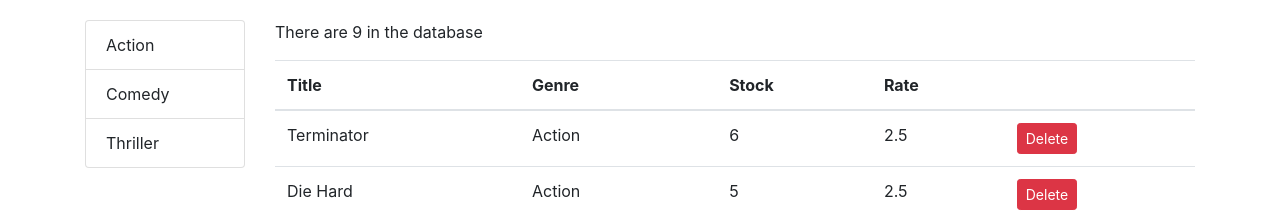
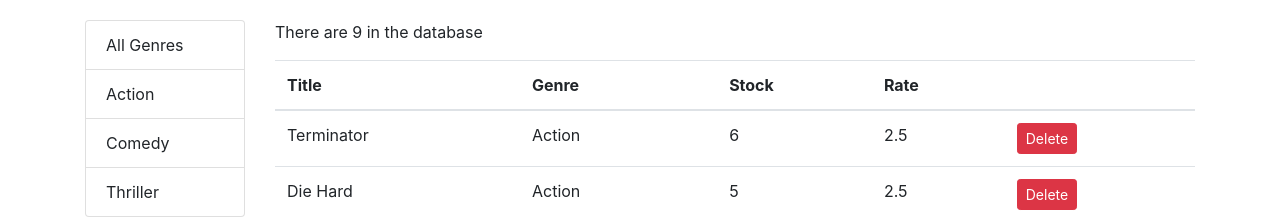
Before and after one commit to priyaesh/vidly-excercise, a React (Create React App) app: page / in a window 1280 px wide. Shown: the top 219 px of the page. Built offline with nearby package versions, Linux system fonts and the light colour scheme.

Commit message:
Adding all genre

```diff
--- a/src/components/movies.jsx
+++ b/src/components/movies.jsx
@@ -5,6 +5,7 @@ import ListGroup from "../common/listGroup";
 import { paginate } from "../utils/paginate";
 import { getMovies } from "../fakeMovieService";
 import { getGenres } from "../fakeGenreService";
+import { get } from "lodash";
 
 class Movies extends Component {
   state = {
@@ -15,7 +16,8 @@ class Movies extends Component {
   };
 
   componentDidMount() {
-    this.setState({ movies: getMovies(), genre: getGenres() });
+    const genre = [{ name: "All Genres" }, ...getGenres()];
+    this.setState({ movies: getMovies(), genre });
   }
   handleOnClick = (movie) => {
     console.log("Button Clicked", movie);
@@ -39,9 +41,10 @@ class Movies extends Component {
 
     if (count === 0) return <p> There is no movies in the database</p>;
 
-    const filtered = selectedGenre
-      ? allMovies.filter((m) => m.genre._id === selectedGenre._id)
-      : allMovies;
+    const filtered =
+      selectedGenre && selectedGenre._id
+        ? allMovies.filter((m) => m.genre._id === selectedGenre._id)
+        : allMovies;
 
     console.log("filtered", filtered);
 
```
